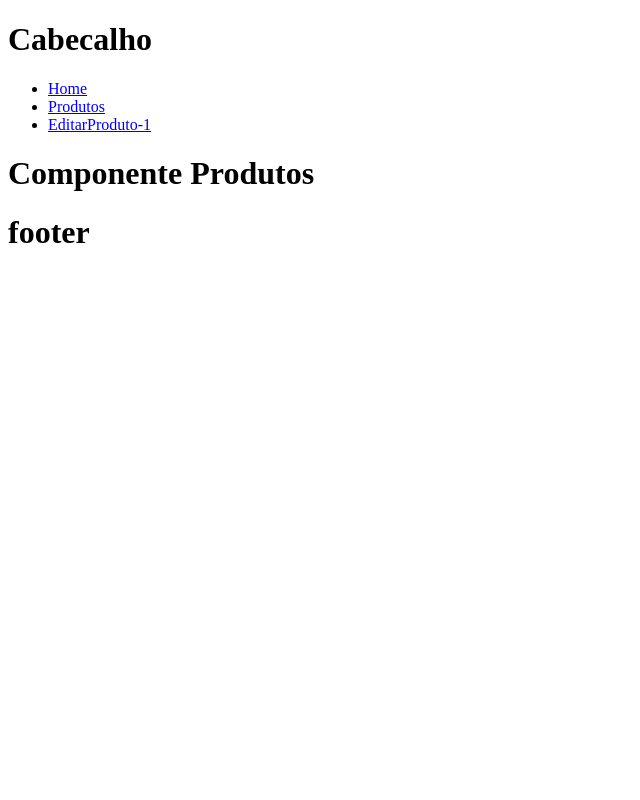
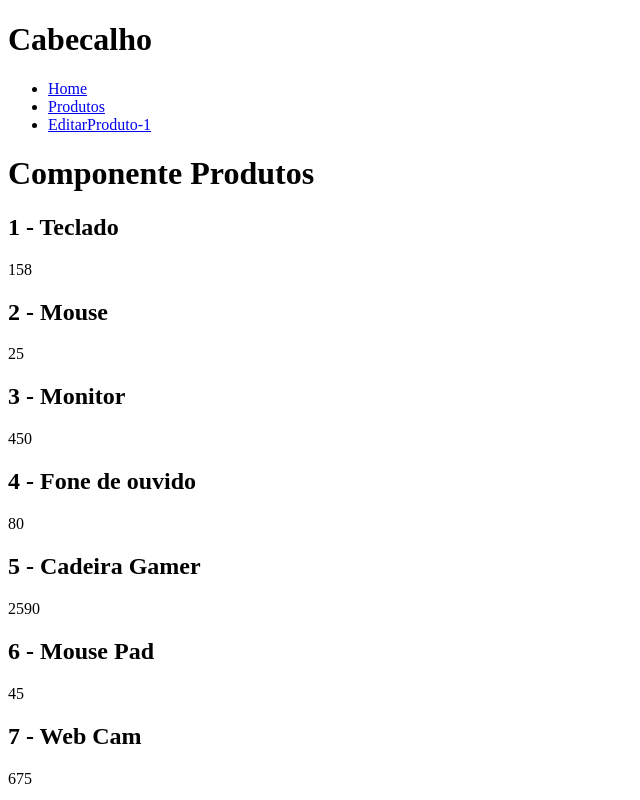
Before and after one commit to LuizHNR/2-semestre-Front, a React (Vite) app in the folder aula-07-2sem/aula07/: page /produtos in a window 1280 px wide. Shown: the top 800 px of the page, without its empty margins (0-640 px from the left). Built offline with nearby package versions, Linux system fonts and the light colour scheme.

Commit message:
Populando a lista de produtos

```diff
--- /dev/null
+++ b/aula-07-2sem/aula07/src/listaProdutos.ts
@@ -0,0 +1,10 @@
+export const listaProdutos:{id:number,nome:string,preco:number}[] = [
+    {id:1, nome:'Teclado', preco:158},
+    {id:2, nome:'Mouse', preco:25},
+    {id:3, nome:'Monitor', preco:450},
+    {id:4, nome:'Fone de ouvido', preco:80},
+    {id:5, nome:'Cadeira Gamer', preco:2590},
+    {id:6, nome:'Mouse Pad', preco:45},
+    {id:7, nome:'Web Cam', preco:675},
+    {id:8, nome:'Filtro de Linha', preco:120},
+];
--- a/aula-07-2sem/aula07/src/routes/Produtos/index.tsx
+++ b/aula-07-2sem/aula07/src/routes/Produtos/index.tsx
@@ -1,7 +1,17 @@
+import { listaProdutos } from "../../listaProdutos";
+
 export default function Produtos() {
+
+
     return (
         <div>
             <h1>Componente Produtos</h1>
+            {listaProdutos.map((produto) =>(
+                <div key={produto.id}>
+                    <h2><span>{produto.id}</span> - {produto.nome}</h2>
+                    <p>{produto.preco}</p>
+                </div>
+            ))}
         </div>
     );
 }
```
